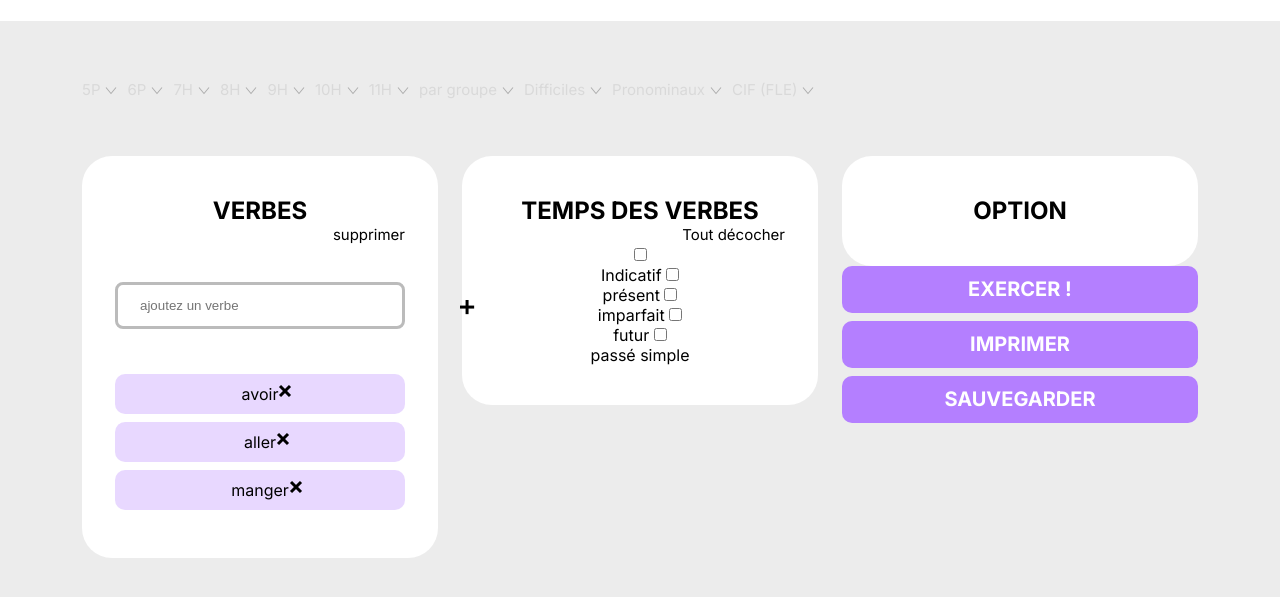
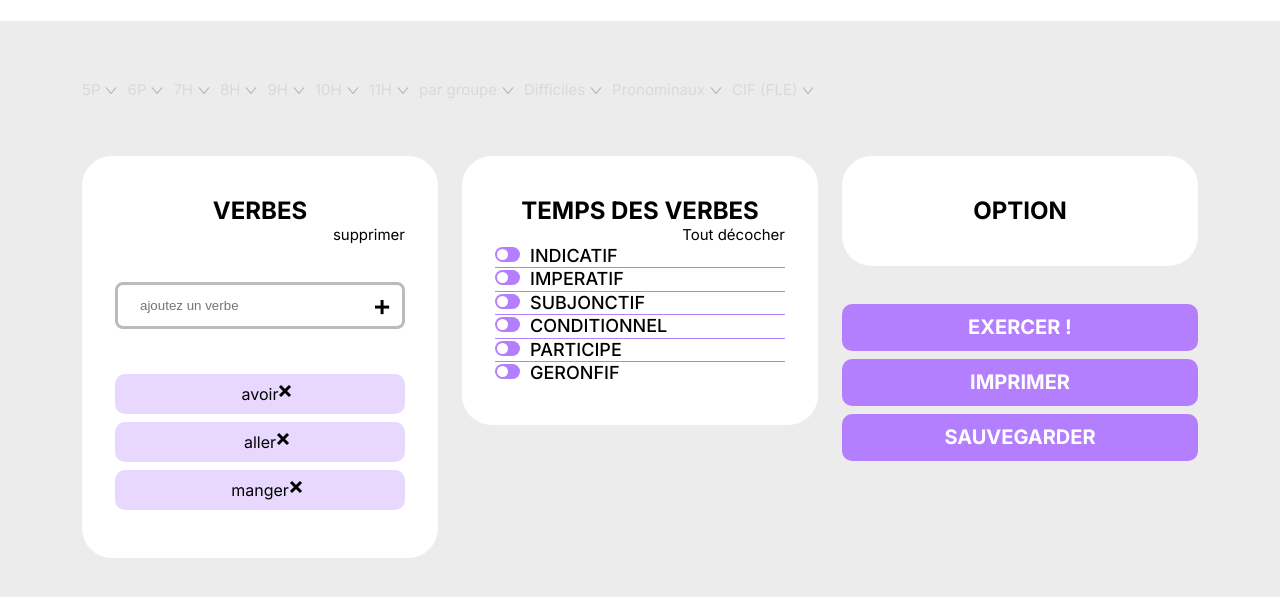
Before and after one commit to JeanneSciboz/tatitotu, a website built with Parcel: page src/index.html in a window 1280 px wide. Shown: the part 85-682 px from the top of the page. Built offline with nearby package versions, Linux system fonts and the light colour scheme.

Commit message:
ajout des checkbox

```diff
--- a/src/index.html
+++ b/src/index.html
@@ -273,40 +273,47 @@
             <h2>Temps des verbes</h2>
             <div class="action">Tout décocher</div>
             <div>
-              <label class="switch">
+              <label class="switch large">
                 <input type="checkbox" />
                 <div class="switch-wrapper">
                   <div class="switch-inner"></div>
                 </div>
                 Indicatif
               </label>
-              <label class="switch">
+              <label class="switch large">
                 <input type="checkbox" />
                 <div class="switch-wrapper">
                   <div class="switch-inner"></div>
                 </div>
-                présent
+                imperatif
               </label>
-              <label class="switch">
+              <label class="switch large">
                 <input type="checkbox" />
                 <div class="switch-wrapper">
                   <div class="switch-inner"></div>
                 </div>
-                imparfait
+                subjonctif
               </label>
-              <label class="switch">
+              <label class="switch large">
                 <input type="checkbox" />
                 <div class="switch-wrapper">
                   <div class="switch-inner"></div>
                 </div>
-                futur
+                conditionnel
               </label>
-              <label class="switch">
+              <label class="switch large">
                 <input type="checkbox" />
                 <div class="switch-wrapper">
                   <div class="switch-inner"></div>
                 </div>
-                passé simple
+                participe
+              </label>
+              <label class="switch large">
+                <input type="checkbox" />
+                <div class="switch-wrapper">
+                  <div class="switch-inner"></div>
+                </div>
+                geronfif
               </label>
             </div>
             <div class="checkbox"></div>
--- a/src/scss/main.scss
+++ b/src/scss/main.scss
@@ -9,6 +9,7 @@
 @import "modules/action";
 @import "modules/card-verb";
 @import "modules/button";
+@import "modules/checkbox";
 
 .row + .row {
   margin-top: 16px;
--- a/src/scss/modules/_card.scss
+++ b/src/scss/modules/_card.scss
@@ -4,4 +4,5 @@
   border-radius: 30px;
   text-align: center;
   margin-top: 40px;
+  margin-bottom: 38px;
 }
--- /dev/null
+++ b/src/scss/modules/_checkbox.scss
@@ -0,0 +1,40 @@
+.switch {
+  display: flex;
+  gap: 10px;
+  align-items: baseline;
+  flex-direction: row;
+  border-bottom: 1px solid var(--purple);
+  &:last-of-type {
+    border-bottom: none;
+  }
+}
+
+.switch.large {
+  font-size: 18px;
+  text-transform: uppercase;
+  font-weight: 500;
+}
+
+.switch-wrapper {
+  width: 25px;
+  height: 15px;
+  border-radius: 10px;
+  background: var(--purple);
+  padding: 2px;
+}
+
+.switch-inner {
+  width: 11px;
+  height: 11px;
+  border-radius: 8px;
+  background: white;
+  transition: margin-left 0.3s;
+}
+
+input:checked + .switch-wrapper .switch-inner {
+  margin-left: 10px;
+}
+
+.switch input {
+  display: none;
+}
--- a/src/scss/modules/_text-field.scss
+++ b/src/scss/modules/_text-field.scss
@@ -12,6 +12,7 @@
 }
 
 .textfield-card {
+  position: relative;
   input {
     width: 100%;
     padding: 13px 22px;
@@ -22,7 +23,7 @@
 
   img {
     position: absolute;
-    left: 460px;
-    top: 385px;
+    right: 15px;
+    top: 55px;
   }
 }
```
